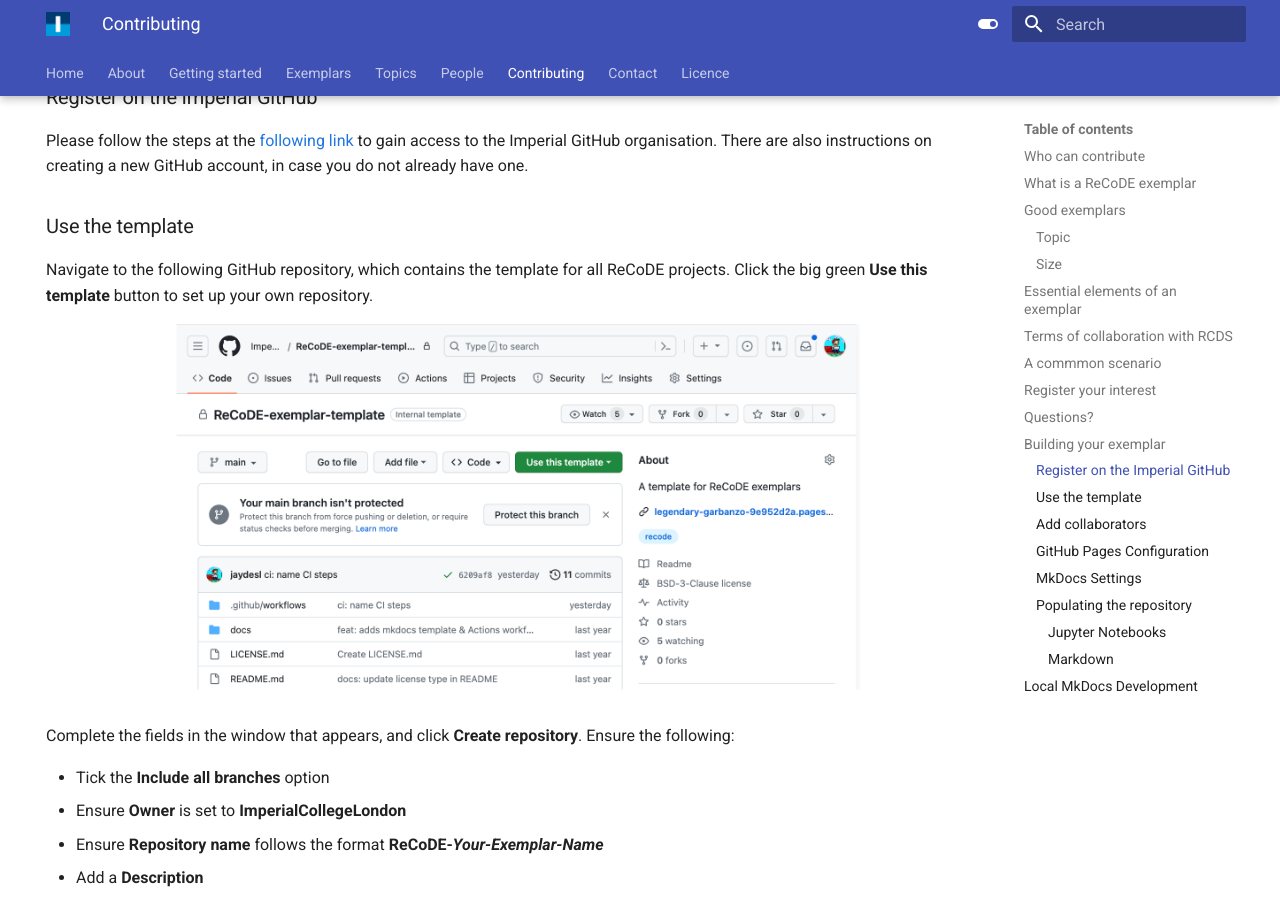
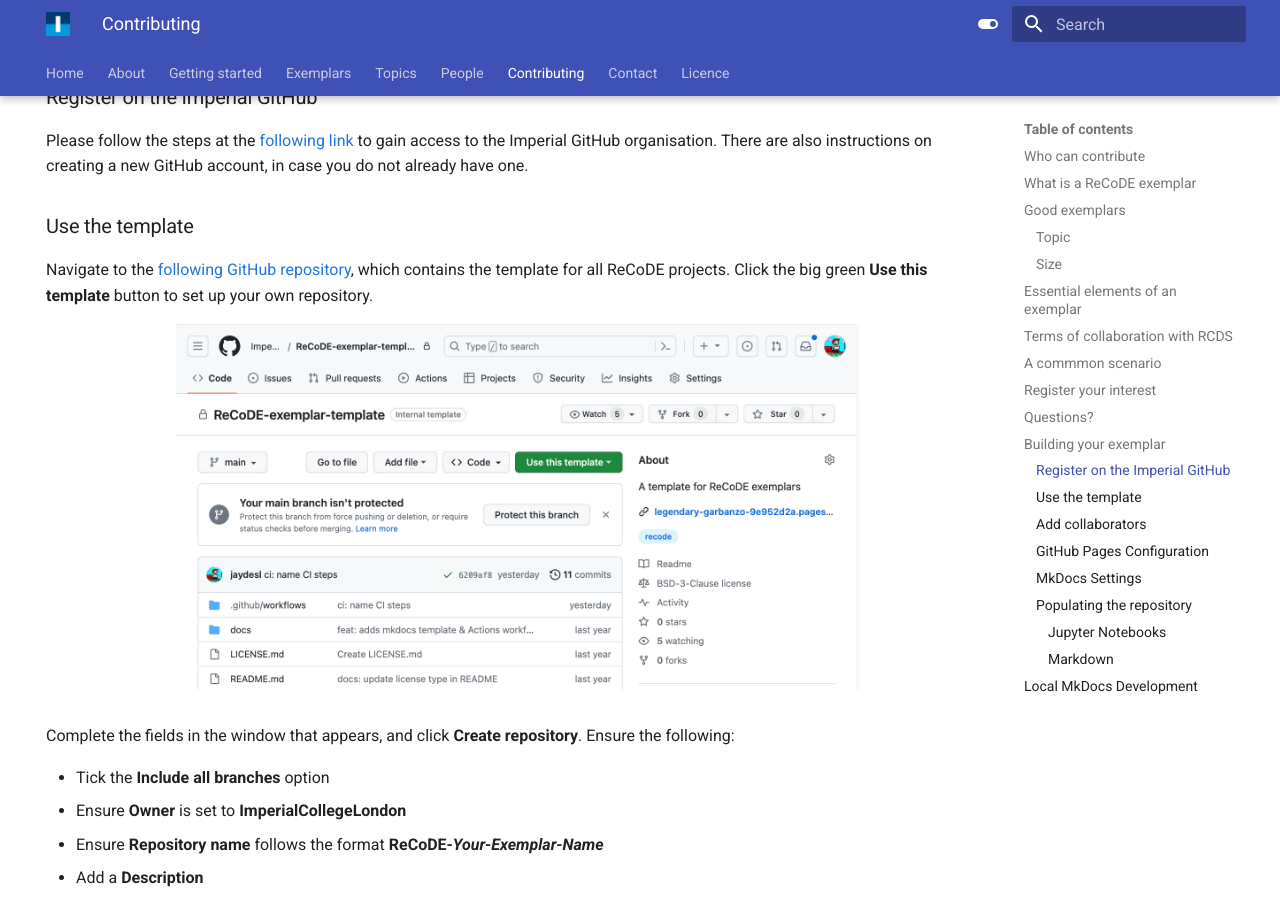
Before and after one commit to ImperialCollegeLondon/ReCoDE-home, an MkDocs documentation site: the page built from docs/contribute.md, in a window 1280 px wide and 900 px high, scrolled down 2436 px. Built offline with MkDocs 1.6.1 and Material for MkDocs 9.7.7, drawn with Linux system fonts in a browser that asks for light colours; part of the change alters nothing that is shown.

```diff
--- a/docs/contribute.md
+++ b/docs/contribute.md
@@ -96,7 +96,7 @@ Please follow the steps at the [following link](https://www.imperial.ac.uk/admin
 
 ### Use the template
 
-Navigate to the following GitHub repository, which contains the template for all ReCoDE projects. Click the big green **Use this template** button to set up your own repository.
+Navigate to the [following GitHub repository](https://github.com/ImperialCollegeLondon/ReCoDE-exemplar-template), which contains the template for all ReCoDE projects. Click the big green **Use this template** button to set up your own repository.
 
 ![Use this template button](assets/img/github/use-this-template.png)
 
```
